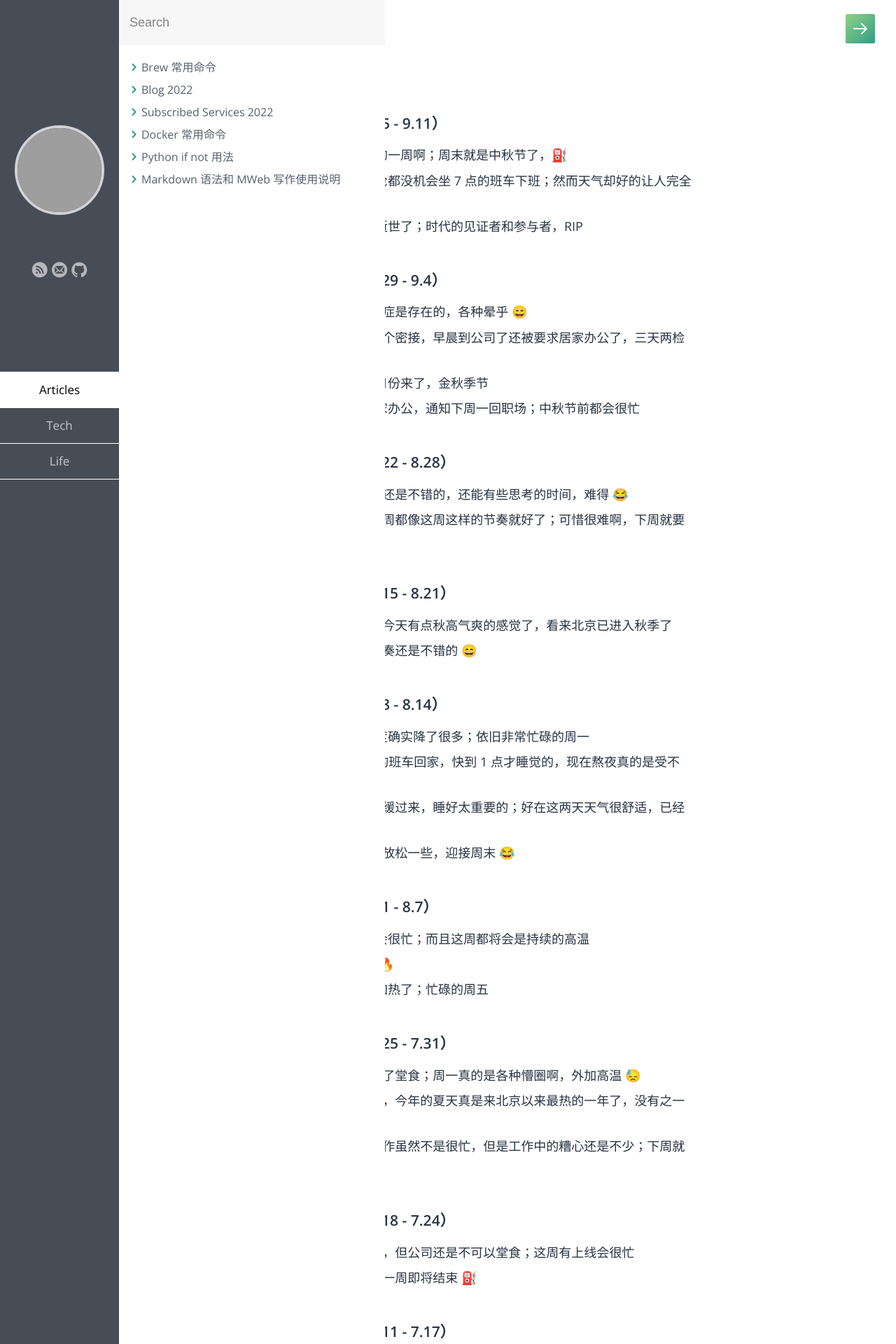
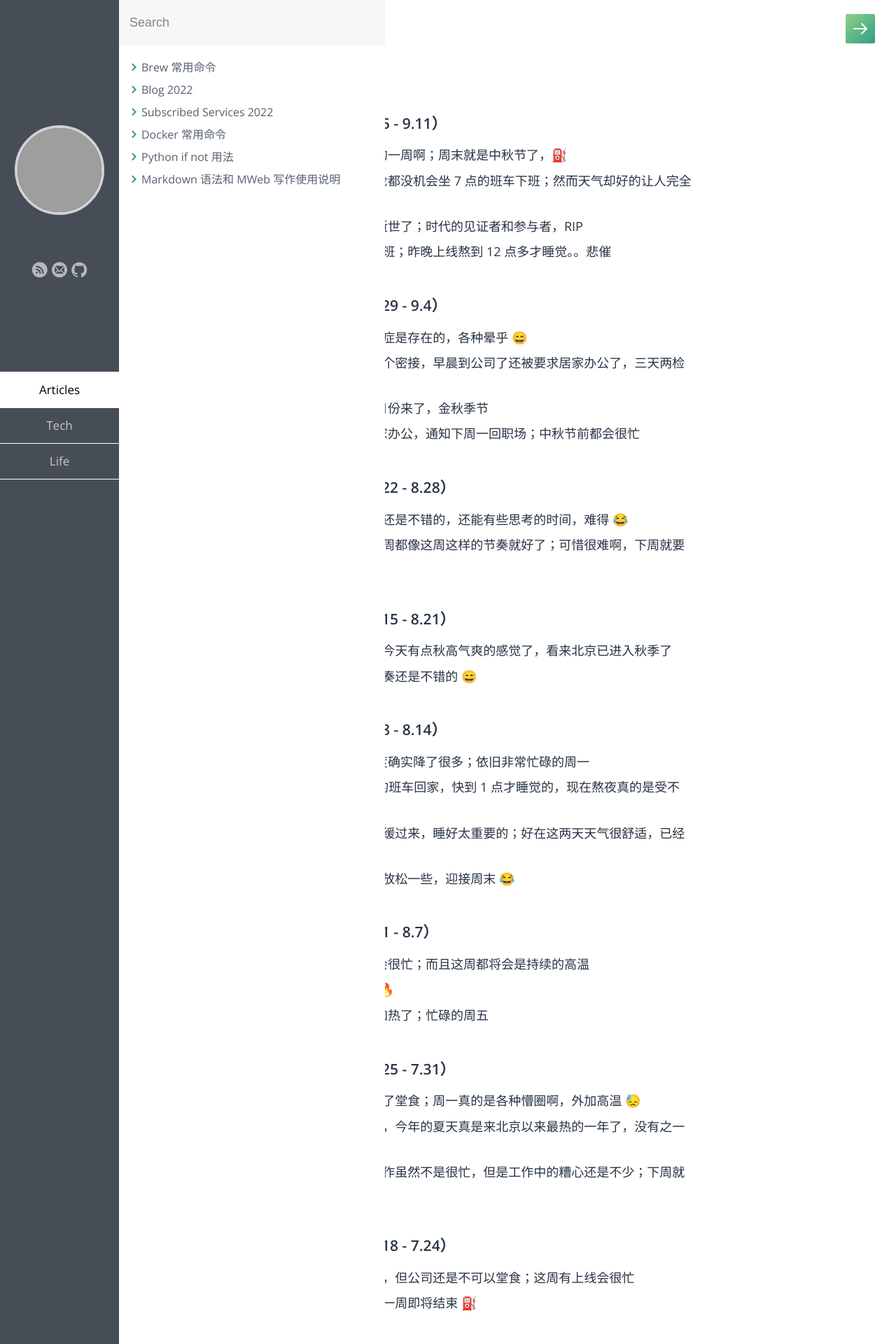
Before and after one commit to samxupeiran/samxupeiran.github.io, a Jekyll site: the page built from _posts/life/2022-05-06-my-blog.md, in a window 1280 px wide. Shown: the top 1920 px of the page at 70% size. Built offline with Jekyll 4.4.1, drawn with Linux system fonts in a browser that asks for light colours; some web fonts are replaced; grey boxes are pictures that could not be loaded.

Commit message:
feat: add weekly blog 9.10

```diff
--- a/_posts/life/2022-05-06-my-blog.md
+++ b/_posts/life/2022-05-06-my-blog.md
@@ -10,6 +10,7 @@ tags: Blog
      - 9.5 今天周一，超级忙碌的一周啊；周末就是中秋节了，⛽️
      - 9.7 这几天真的是忙的够呛都没机会坐 7 点的班车下班；然而天气却好的让人完全不想上班 😂
      - 9.9 今天起来就看到女王逝世了；时代的见证者和参与者，RIP
+     - 9.10 今天中秋节竟然在加班；昨晚上线熬到 12 点多才睡觉。。悲催
 
 - ### 2022 年 9 月 第 1 周（8.29 - 9.4）
      - 8.29 再次证明，周一综合症是存在的，各种晕乎 😄
```
